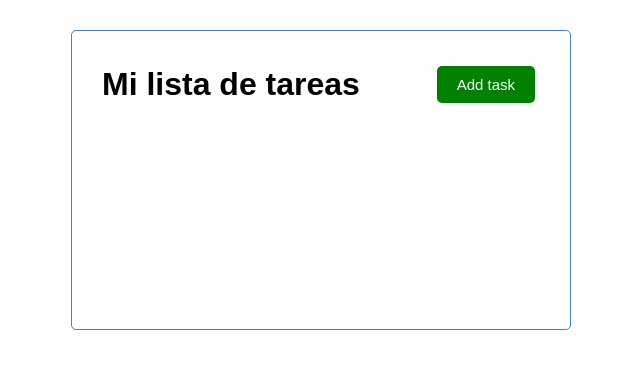
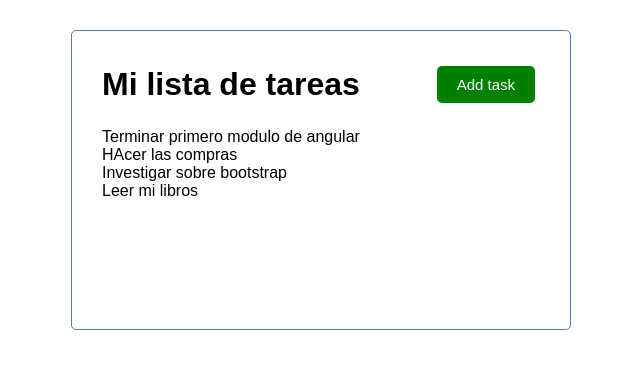
Before and after one commit to crverdu/Argentina-Programa, an Angular app in the folder taskList/task-list/: page / in a window 1280 px wide. Shown: the top 368 px of the page, without its empty margins (319-959 px from the left). Built offline with nearby package versions, Linux system fonts and the light colour scheme.

Commit message:
task, task item components

```diff
--- a/taskList/task-list/src/app/app.component.html
+++ b/taskList/task-list/src/app/app.component.html
@@ -1,3 +1,4 @@
 <div class="container">
   <app-header></app-header>
+  <app-tasks></app-tasks>
 </div>
--- a/taskList/task-list/src/app/app.module.ts
+++ b/taskList/task-list/src/app/app.module.ts
@@ -4,12 +4,16 @@ import { BrowserModule } from '@angular/platform-browser';
 import { AppComponent } from './app.component';
 import { HeaderComponent } from './components/header/header.component';
 import { ButtonComponent } from './components/button/button.component';
+import { TasksComponent } from './components/tasks/tasks.component';
+import { TasksItemComponent } from './components/tasks-item/tasks-item.component';
 
 @NgModule({
   declarations: [
     AppComponent,
     HeaderComponent,
-    ButtonComponent
+    ButtonComponent,
+    TasksComponent,
+    TasksItemComponent
   ],
   imports: [
     BrowserModule
--- /dev/null
+++ b/taskList/task-list/src/app/components/tasks-item/tasks-item.component.html
@@ -0,0 +1 @@
+<p>tasks-item works!</p>
--- /dev/null
+++ b/taskList/task-list/src/app/components/tasks-item/tasks-item.component.ts
@@ -0,0 +1,15 @@
+import { Component, OnInit } from '@angular/core';
+
+@Component({
+  selector: 'app-tasks-item',
+  templateUrl: './tasks-item.component.html',
+  styleUrls: ['./tasks-item.component.css']
+})
+export class TasksItemComponent implements OnInit {
+
+  constructor() { }
+
+  ngOnInit(): void {
+  }
+
+}
--- /dev/null
+++ b/taskList/task-list/src/app/components/tasks/tasks.component.html
@@ -0,0 +1,3 @@
+<p *ngFor="let task of tasks">
+    {{task.text}}
+</p>
--- /dev/null
+++ b/taskList/task-list/src/app/components/tasks/tasks.component.ts
@@ -0,0 +1,17 @@
+import { Component, OnInit } from '@angular/core';
+import { Task } from 'src/app/task';
+import {TASKS} from 'src/app/mock-task';
+
+@Component({
+  selector: 'app-tasks',
+  templateUrl: './tasks.component.html',
+  styleUrls: ['./tasks.component.css']
+})
+export class TasksComponent implements OnInit {
+  tasks: Task[] = TASKS;
+  constructor() { }
+
+  ngOnInit(): void {
+  }
+
+}
--- a/taskList/task-list/src/app/mock-task.ts
+++ b/taskList/task-list/src/app/mock-task.ts
@@ -1,5 +1,5 @@
 import {Task} from "./task"
-export const TASK : Task[] = [
+export const TASKS : Task[] = [
 {   id:1,
     text: "Terminar primero modulo de angular",
     day: 'Agosto 5 a las 12:00',
```
Also changed, not shown: taskList/task-list/src/app/components/tasks-item/tasks-item.component.css (added), taskList/task-list/src/app/components/tasks/tasks.component.css (added), 1 other file (tests, documents, lock files or other folders).
